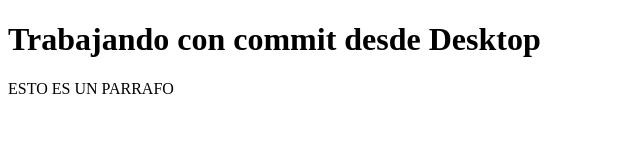
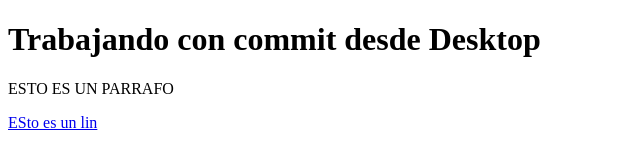
Before and after one commit to gavero/pagina-web, a plain HTML site: page home.html in a window 1280 px wide. Shown: the whole page, without its empty margins (0-640 px from the left). Drawn offline with Linux system fonts and the light colour scheme.

Commit message:
Revert "Quitar el link"
This reverts commit 4ad805937caf331fc0a40eb942fd6f5a8d816255.

```diff
--- a/home.html
+++ b/home.html
@@ -7,5 +7,6 @@
   <body>
     <h1>Trabajando con commit desde Desktop</h1>
     <p>ESTO ES UN PARRAFO</p>
+    <a href="www.google.com">ESto es un lin</a>
   </body>
 </html>
```
